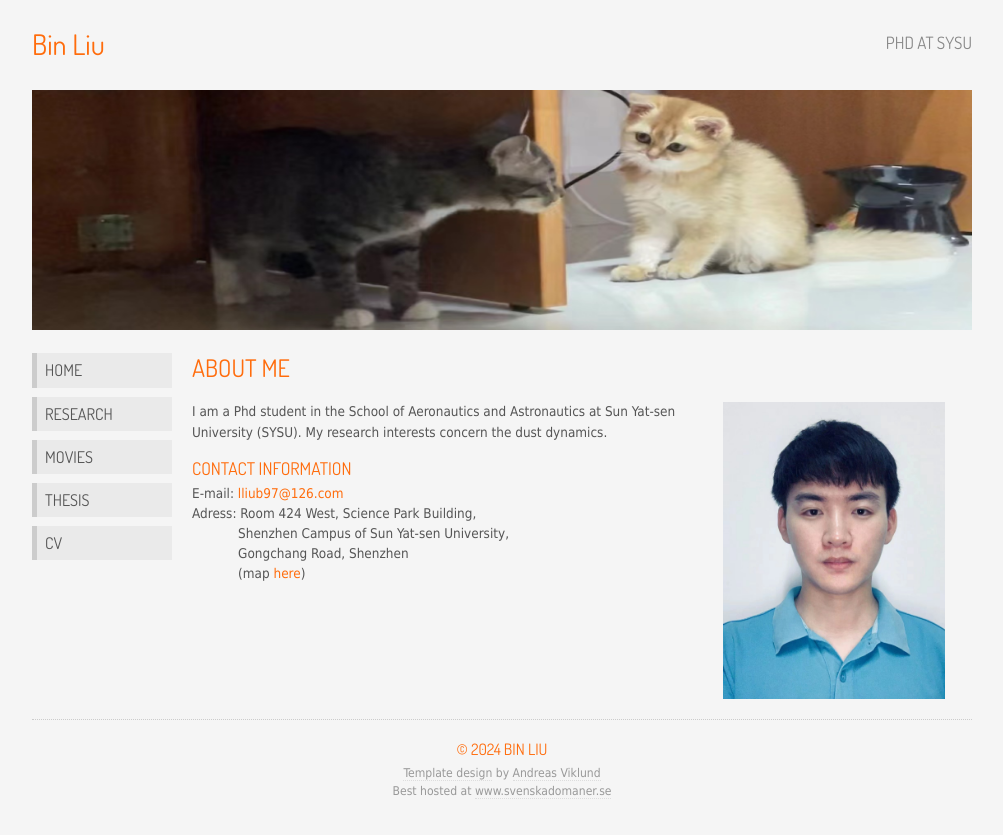
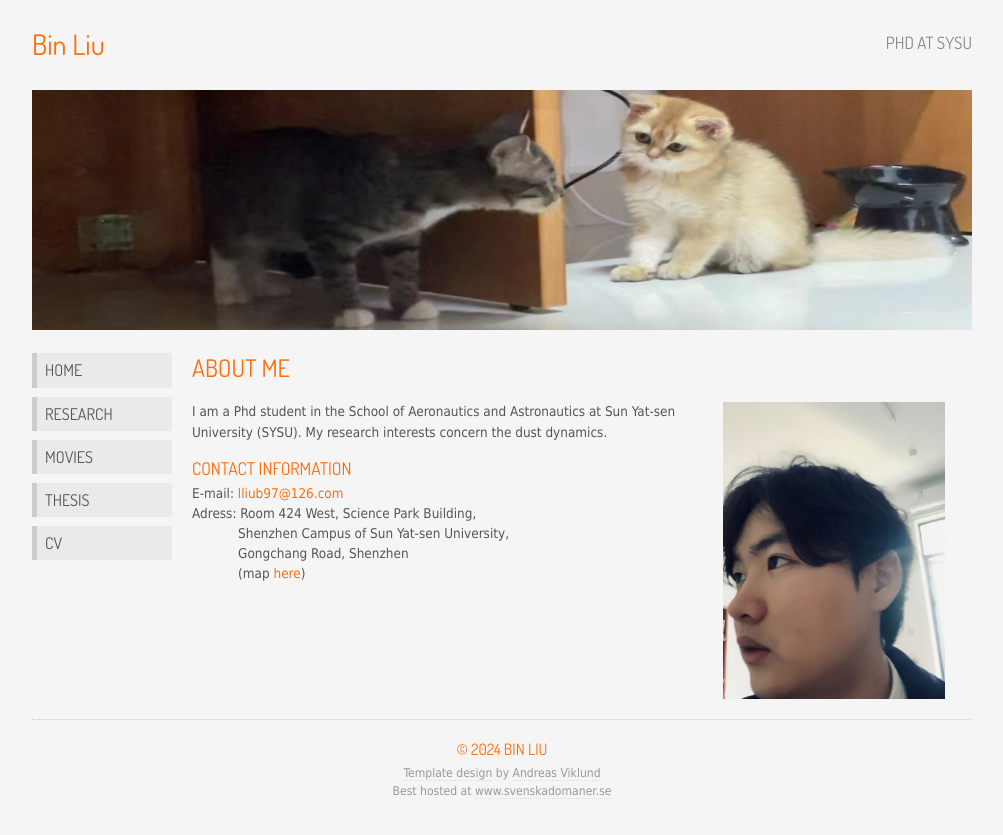
Before and after one commit to liub97/liub97.github.io, a plain HTML site: page index.html in a window 1280 px wide. Shown: the whole page, without its empty margins (138-1141 px from the left). Drawn offline with Linux system fonts and the light colour scheme.

Commit message:
Update index.html

```diff
--- a/index.html
+++ b/index.html
@@ -46,7 +46,7 @@
 
 			<br>
 
-			<img style="margin-right:2em;" src="images/Bin.jpg" width="28.5%" height="28.5%" align="right"/>
+			<img style="margin-right:2em;" src="images/Bin.png" width="28.5%" height="28.5%" align="right"/>
 
 
 			<p style="margin-right:20em;">I am a Phd student in the School of Aeronautics and Astronautics at Sun Yat-sen University (SYSU). My research interests concern the dust dynamics.
```
